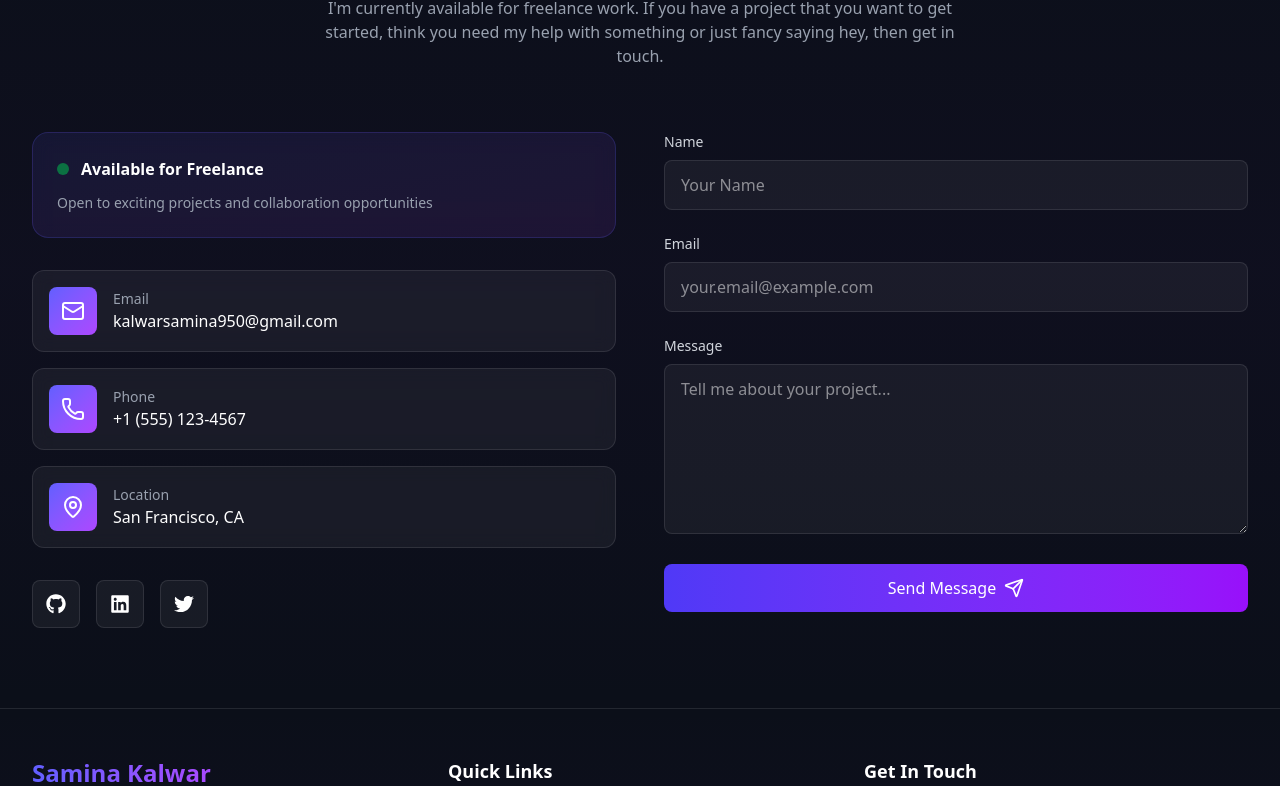
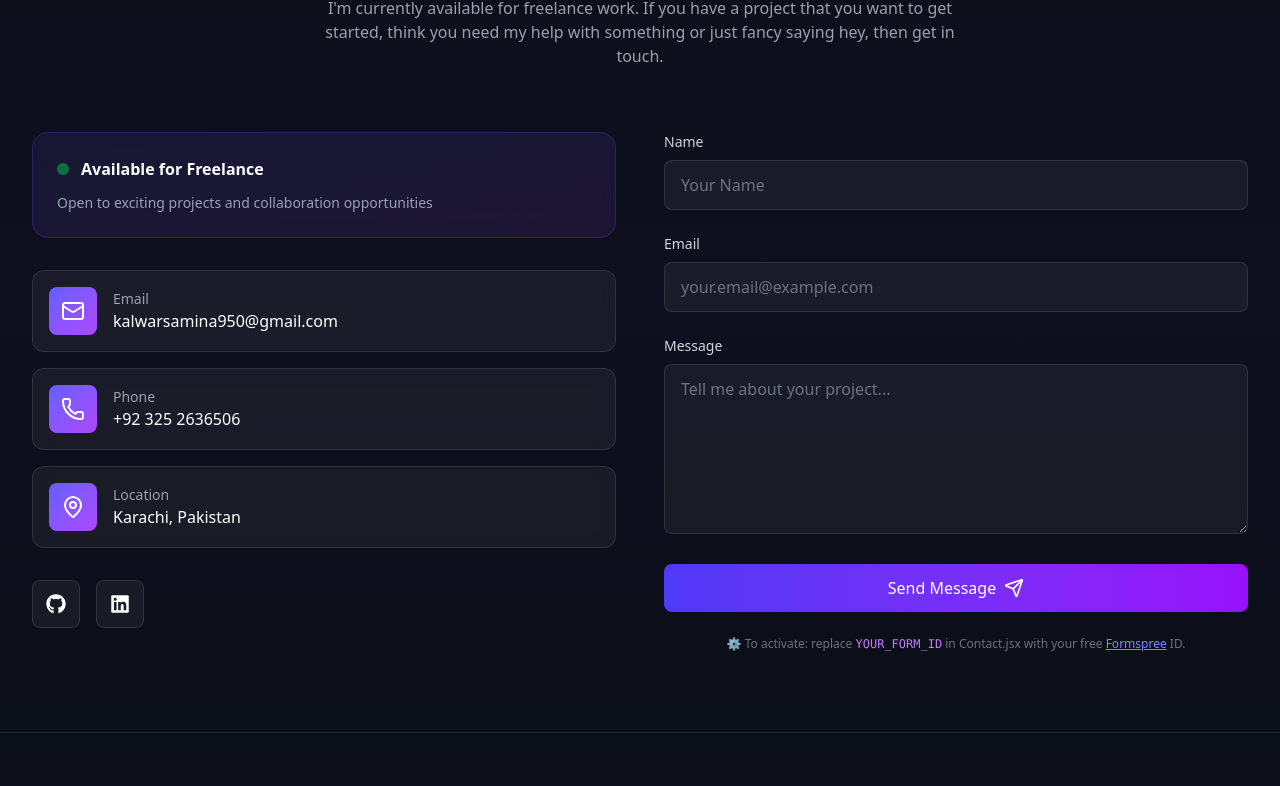
Before and after one commit to Saminakalwar/samina-kalwar-portfolio, a React app: page / in a window 1280 px wide. Shown: the part 6860-7646 px from the top of the page. Built offline with nearby package versions, Linux system fonts and the light colour scheme; the HTML template or start-up script is replaced by a standard one.

Commit message:
Correct contact details and connect with formspree.io to get direct form emails

```diff
--- a/src/components/Contact.jsx
+++ b/src/components/Contact.jsx
@@ -1,7 +1,15 @@
 import { motion } from "framer-motion";
-import { Mail, MapPin, Phone, Send } from "lucide-react";
+import {
+  Mail,
+  MapPin,
+  Phone,
+  Send,
+  CheckCircle,
+  AlertCircle,
+  Loader,
+} from "lucide-react";
 import { useState } from "react";
-import { FaGithub, FaLinkedin, FaTwitter } from "react-icons/fa";
+import { FaGithub, FaLinkedin } from "react-icons/fa";
 
 export default function Contact() {
   const [formData, setFormData] = useState({
@@ -9,17 +17,34 @@ export default function Contact() {
     email: "",
     message: "",
   });
+  const [status, setStatus] = useState("idle"); // idle | loading | success | error
 
-  const handleSubmit = (e) => {
+  const handleSubmit = async (e) => {
     e.preventDefault();
-    console.log("Form submitted:", formData);
+    setStatus("loading");
+    try {
+      const res = await fetch("https://formspree.io/f/xykqeznn", {
+        method: "POST",
+        headers: {
+          "Content-Type": "application/json",
+          Accept: "application/json",
+        },
+        body: JSON.stringify(formData),
+      });
+      if (res.ok) {
+        setStatus("success");
+        setFormData({ name: "", email: "", message: "" });
+      } else {
+        setStatus("error");
+      }
+    } catch {
+      setStatus("error");
+    }
   };
 
   const handleChange = (e) => {
-    setFormData({
-      ...formData,
-      [e.target.name]: e.target.value,
-    });
+    setFormData({ ...formData, [e.target.name]: e.target.value });
+    if (status !== "idle") setStatus("idle");
   };
 
   const contactInfo = [
@@ -32,10 +57,10 @@ export default function Contact() {
     {
       icon: Phone,
       label: "Phone",
-      value: "+1 (555) 123-4567",
-      href: "tel:+15551234567",
+      value: "+92 325 2636506",
+      href: "tel:+923252636506",
     },
-    { icon: MapPin, label: "Location", value: "San Francisco, CA", href: "#" },
+    { icon: MapPin, label: "Location", value: "Karachi, Pakistan", href: "#" },
   ];
 
   const socialLinks = [
@@ -46,11 +71,13 @@ export default function Contact() {
     },
     {
       icon: FaLinkedin,
-      href: "www.linkedin.com/in/samina-kalwar",
+      href: "https://www.linkedin.com/in/samina-kalwar",
       label: "LinkedIn",
     },
-    { icon: FaTwitter, href: "https://twitter.com", label: "Twitter" },
   ];
+
+  const inputClass =
+    "w-full px-4 py-3 bg-white/5 border border-white/10 rounded-lg text-white placeholder-gray-500 focus:outline-none focus:border-purple-500 focus:ring-1 focus:ring-purple-500 transition-all";
 
   return (
     <section id="contact" className="py-20 relative overflow-hidden">
@@ -78,6 +105,7 @@ export default function Contact() {
         </motion.div>
 
         <div className="grid md:grid-cols-2 gap-12">
+          {/* Left column */}
           <motion.div
             initial={{ opacity: 0, x: -50 }}
             whileInView={{ opacity: 1, x: 0 }}
@@ -140,6 +168,7 @@ export default function Contact() {
             </div>
           </motion.div>
 
+          {/* Right column — form */}
           <motion.form
             onSubmit={handleSubmit}
             initial={{ opacity: 0, x: 50 }}
@@ -158,7 +187,7 @@ export default function Contact() {
                 value={formData.name}
                 onChange={handleChange}
                 required
-                className="w-full px-4 py-3 bg-white/5 border border-white/10 rounded-lg text-white"
+                className={inputClass}
                 placeholder="Your Name"
               />
             </div>
@@ -173,7 +202,7 @@ export default function Contact() {
                 value={formData.email}
                 onChange={handleChange}
                 required
-                className="w-full px-4 py-3 bg-white/5 border border-white/10 rounded-lg text-white"
+                className={inputClass}
                 placeholder="your.email@example.com"
               />
             </div>
@@ -188,20 +217,70 @@ export default function Contact() {
                 onChange={handleChange}
                 required
                 rows={6}
-                className="w-full px-4 py-3 bg-white/5 border border-white/10 rounded-lg text-white"
+                className={inputClass}
                 placeholder="Tell me about your project..."
               />
             </div>
 
+            {/* Status messages */}
+            {status === "success" && (
+              <motion.div
+                initial={{ opacity: 0, y: -10 }}
+                animate={{ opacity: 1, y: 0 }}
+                className="flex items-center gap-3 p-4 bg-green-500/10 border border-green-500/30 rounded-lg text-green-400"
+              >
+                <CheckCircle className="w-5 h-5 shrink-0" />
+                <span>Message sent! I'll get back to you soon.</span>
+              </motion.div>
+            )}
+
+            {status === "error" && (
+              <motion.div
+                initial={{ opacity: 0, y: -10 }}
+                animate={{ opacity: 1, y: 0 }}
+                className="flex items-center gap-3 p-4 bg-red-500/10 border border-red-500/30 rounded-lg text-red-400"
+              >
+                <AlertCircle className="w-5 h-5 shrink-0" />
+                <span>
+                  Something went wrong. Please try emailing me directly.
+                </span>
+              </motion.div>
+            )}
+
             <motion.button
               type="submit"
-              whileHover={{ scale: 1.02 }}
-              whileTap={{ scale: 0.98 }}
-              className="w-full px-8 py-3 bg-gradient-to-r from-indigo-600 to-purple-600 rounded-lg text-white font-medium flex items-center justify-center gap-2"
+              disabled={status === "loading"}
+              whileHover={{ scale: status === "loading" ? 1 : 1.02 }}
+              whileTap={{ scale: status === "loading" ? 1 : 0.98 }}
+              className="w-full px-8 py-3 bg-gradient-to-r from-indigo-600 to-purple-600 rounded-lg text-white font-medium flex items-center justify-center gap-2 disabled:opacity-60 disabled:cursor-not-allowed hover:shadow-lg hover:shadow-purple-500/30 transition-all"
             >
-              Send Message
-              <Send className="w-5 h-5" />
+              {status === "loading" ? (
+                <>
+                  <Loader className="w-5 h-5 animate-spin" />
+                  Sending...
+                </>
+              ) : (
+                <>
+                  Send Message
+                  <Send className="w-5 h-5" />
+                </>
+              )}
             </motion.button>
+
+            <p className="text-xs text-gray-500 text-center">
+              ⚙️ To activate: replace{" "}
+              <code className="text-purple-400">YOUR_FORM_ID</code> in
+              Contact.jsx with your free{" "}
+              <a
+                href="https://formspree.io"
+                target="_blank"
+                rel="noreferrer"
+                className="text-indigo-400 underline"
+              >
+                Formspree
+              </a>{" "}
+              ID.
+            </p>
           </motion.form>
         </div>
       </div>
```
